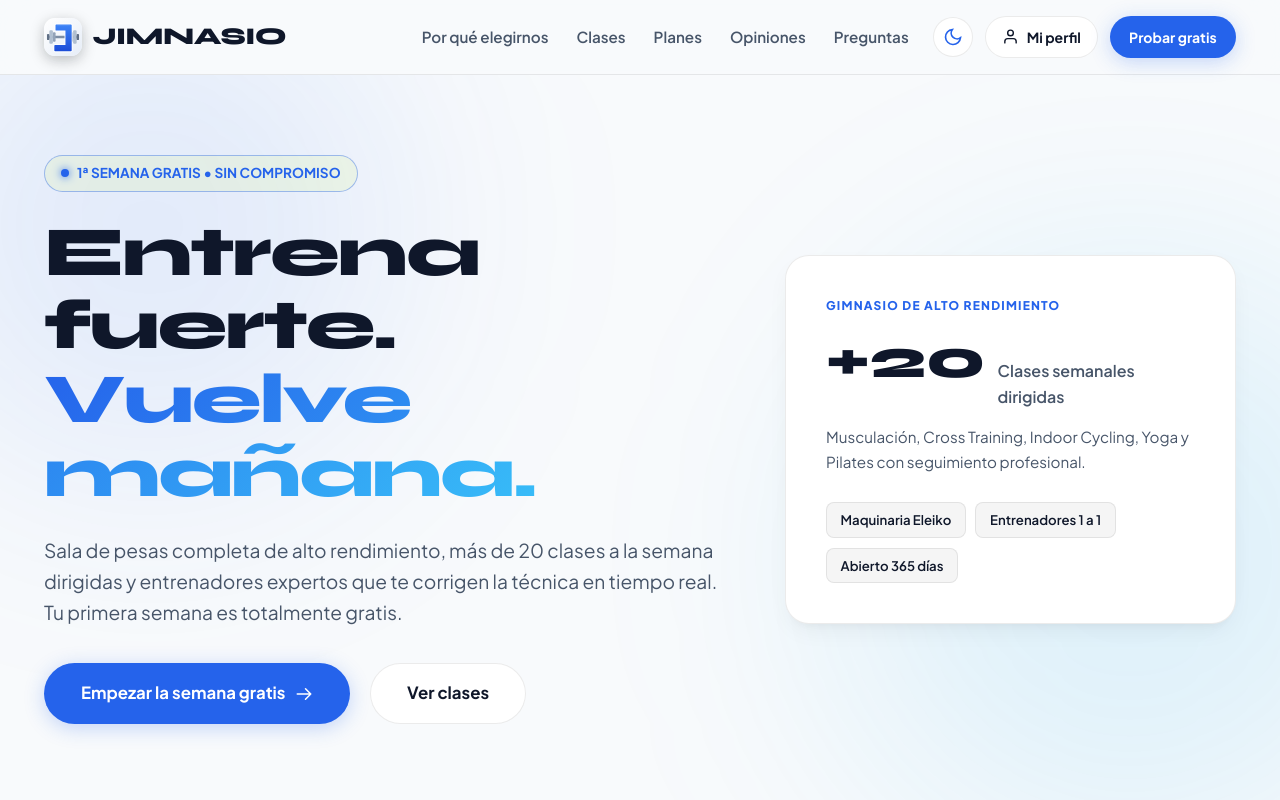
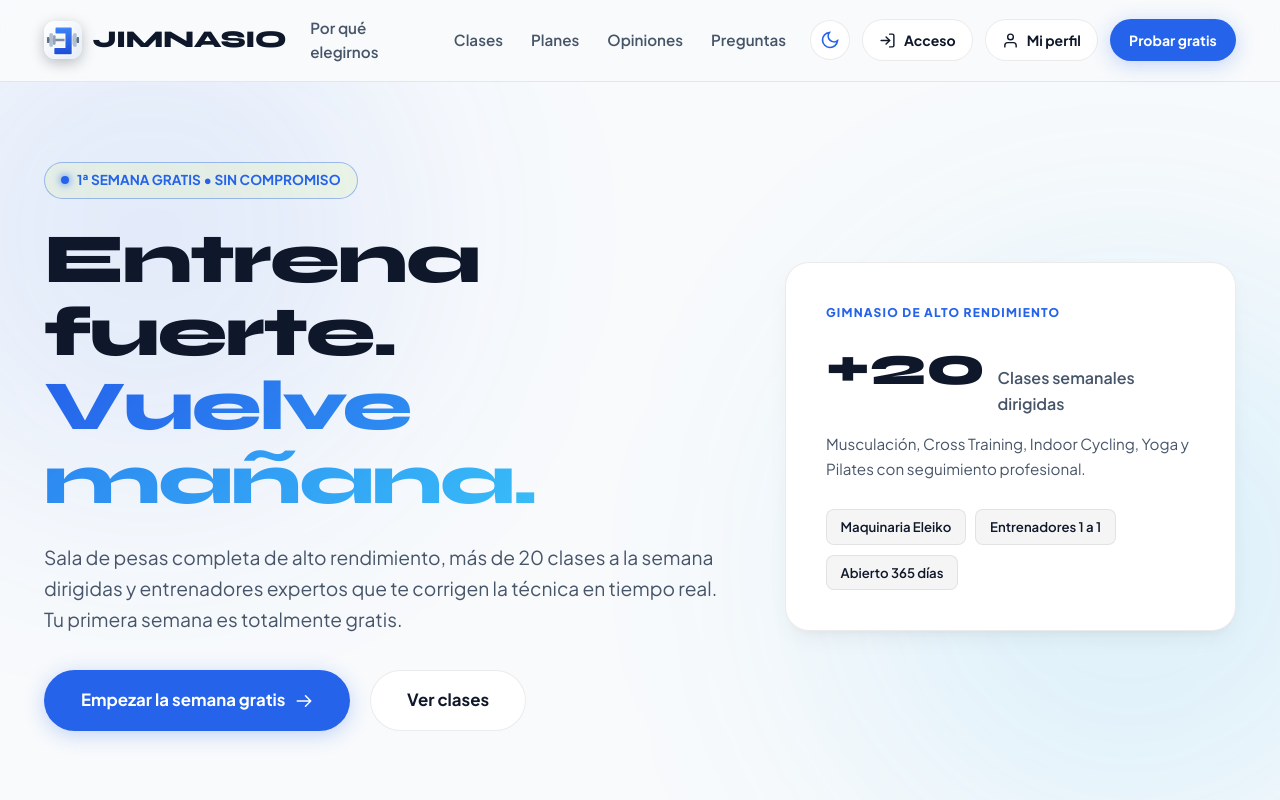
Before and after one commit to CarlosValentinVV/AppGimnasio, an Angular app: page / in a window 1280 px wide. Shown: the top 800 px of the page. Built offline with nearby package versions, Linux system fonts and the light colour scheme.

Commit message:
Añadir enlace Acceso al login en el header
- Botón Acceso en el header de escritorio y en el menú móvil
- README: indica cómo llegar al login desde el header

```diff
--- a/src/app/shared/components/header/header.css
+++ b/src/app/shared/components/header/header.css
@@ -203,6 +203,7 @@ a {
   color: var(--accent-color, #2563eb);
 }
 
+.enlace-acceso,
 .enlace-perfil {
   padding-inline: 1rem;
 }
@@ -319,6 +320,7 @@ a {
     padding: 0.85rem 1rem;
   }
 
+  .enlace-acceso,
   .enlace-perfil {
     display: none;
   }
--- a/src/app/shared/components/header/header.html
+++ b/src/app/shared/components/header/header.html
@@ -53,6 +53,17 @@
         }
       </button>
 
+      <!-- Enlace a la pantalla de acceso (inicio de sesión y registro) -->
+      <a class="boton boton-secundario boton-pequeno enlace-acceso" routerLink="/login">
+        <svg fill="none" stroke="currentColor" stroke-linecap="round" stroke-linejoin="round" stroke-width="2"
+             viewBox="0 0 24 24">
+          <path d="M15 3h4a2 2 0 0 1 2 2v14a2 2 0 0 1-2 2h-4" />
+          <polyline points="10 17 15 12 10 7" />
+          <line x1="15" x2="3" y1="12" y2="12" />
+        </svg>
+        <span>Acceso</span>
+      </a>
+
       <a class="boton boton-secundario boton-pequeno enlace-perfil" routerLink="/perfil">
         <svg fill="none" stroke="currentColor" stroke-linecap="round" stroke-linejoin="round" stroke-width="2"
              viewBox="0 0 24 24">
@@ -91,6 +102,7 @@
           <a (click)="closeMobileMenu()" [fragment]="enlace.fragmento" routerLink="/">{{ enlace.etiqueta }}</a>
         }
 
+        <a (click)="closeMobileMenu()" class="menu-movil-perfil" routerLink="/login">Acceso</a>
         <a (click)="closeMobileMenu()" class="menu-movil-perfil" routerLink="/perfil">Mi perfil</a>
 
         <div class="menu-movil-tema">
```
Also changed, not shown: 1 other file (tests, documents, lock files or other folders).
